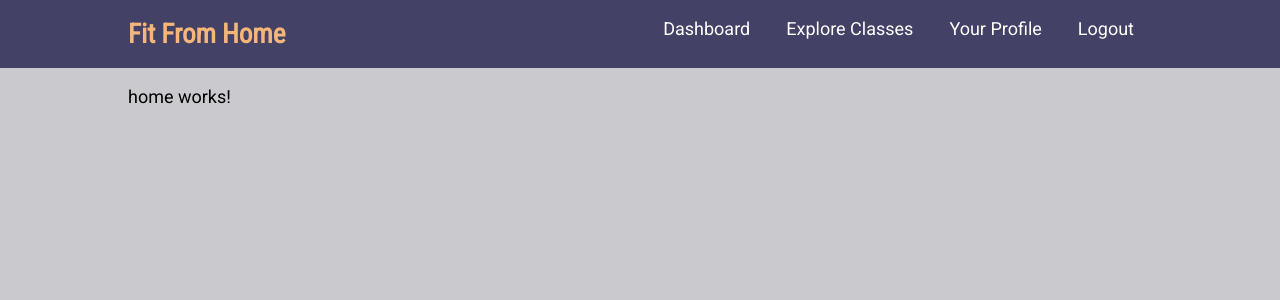
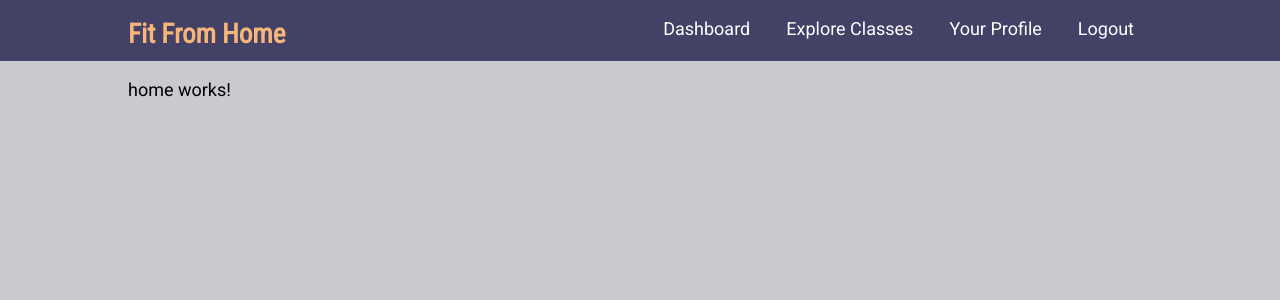
Before and after one commit to aryavatan/FitFromHome, an Angular app in the folder Front-End/FitFromHome/: page / in a window 1280 px wide. Shown: the top 300 px of the page. Built offline with nearby package versions, Linux system fonts and the light colour scheme.

Commit message:
Fixed Header Padding
pixel perfect, just the way i like it

```diff
--- a/Front-End/FitFromHome/src/styles.scss
+++ b/Front-End/FitFromHome/src/styles.scss
@@ -19,7 +19,7 @@ body {
 
 header {
     background: $purple;
-    padding: 1em 0;
+    padding: 1em 0 11px 0;
 
     a {
         color: white;
```
